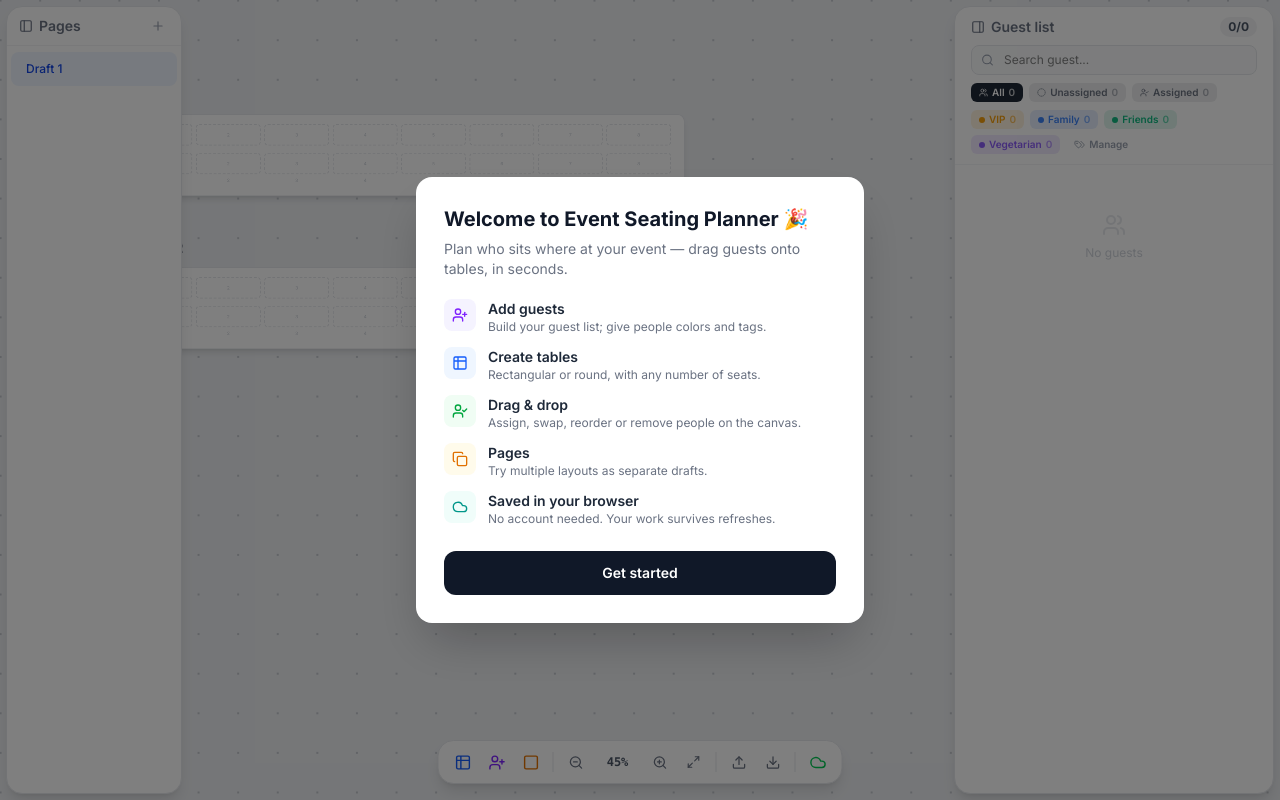
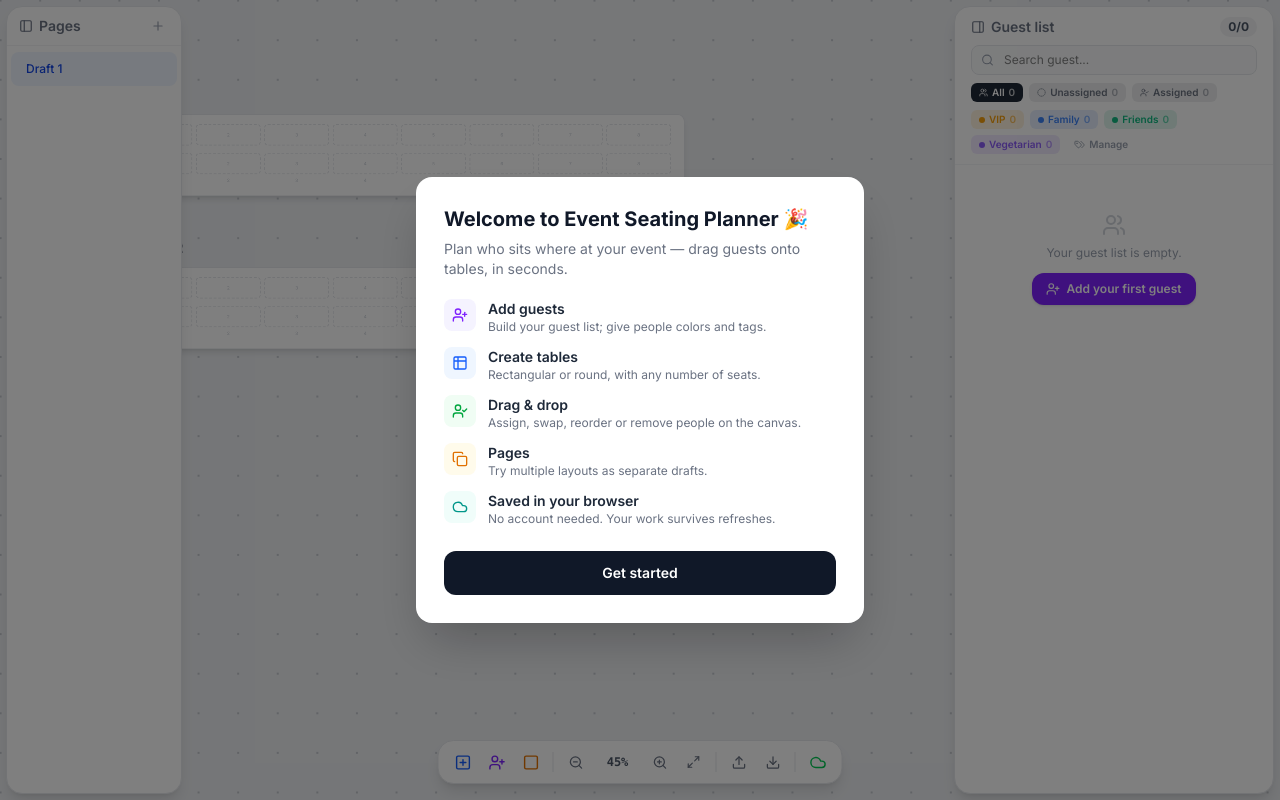
Before and after one commit to nazariodili/Tables-management, a React (Vite) app: page / in a window 1280 px wide. Built offline with nearby package versions, Linux system fonts and the light colour scheme.

Commit message:
ux: clearer add-table icon + empty guest list CTA
- Add-table button uses SquarePlus (was Table2, looked spreadsheet-like)
- Empty guest list shows an "Add your first guest" call-to-action

Co-Authored-By: Claude Opus 4.8 <noreply@anthropic.com>

```diff
--- a/src/app/App.tsx
+++ b/src/app/App.tsx
@@ -1,5 +1,5 @@
 import React, { useState, useEffect, useRef, useMemo, useCallback, DragEvent, ReactNode, MouseEvent as RMouseEvent } from "react";
-import { Plus, Trash2, X, Pencil, Check, Search, Users, UserCheck, CircleDashed, GripVertical, ZoomIn, ZoomOut, Maximize2, ChevronLeft, ChevronRight, Copy, Sparkles, Mail, Wine, Leaf, ArrowUpDown, ArrowLeftRight, Square, UserPlus, Table2, Cloud, CloudOff, AArrowDown, AArrowUp, PanelLeft, PanelRight, Circle, RectangleHorizontal, Download, Upload, Tags as TagsIcon } from "lucide-react";
+import { Plus, Trash2, X, Pencil, Check, Search, Users, UserCheck, CircleDashed, GripVertical, ZoomIn, ZoomOut, Maximize2, ChevronLeft, ChevronRight, Copy, Sparkles, Mail, Wine, Leaf, ArrowUpDown, ArrowLeftRight, Square, UserPlus, Table2, Cloud, CloudOff, AArrowDown, AArrowUp, PanelLeft, PanelRight, Circle, RectangleHorizontal, Download, Upload, Tags as TagsIcon, SquarePlus } from "lucide-react";
 
 // ─── Types ────────────────────────────────────────────────────────────────────
 
@@ -1911,7 +1911,7 @@ export default function App() {
                 <button onClick={() => setTableMenuOpen(v => !v)} title="Add table"
                   className={["w-8 h-8 flex items-center justify-center rounded-lg transition-colors",
                     tableMenuOpen ? "bg-blue-100 text-blue-700" : "text-blue-600 hover:bg-blue-50"].join(" ")}>
-                  <Table2 size={17} />
+                  <SquarePlus size={17} />
                 </button>
                 {tableMenuOpen && (
                   <>
@@ -2101,9 +2101,19 @@ export default function App() {
           {/* Person list */}
           {sidebarOpen && <div className="flex-1 overflow-y-auto">
             {filteredPeople.length === 0 ? (
-              <div className="flex flex-col items-center justify-center py-12 text-gray-300 text-xs text-center px-4 select-none">
-                <Users size={24} className="mb-2 opacity-50" />
-                <p>{search ? "Nessun risultato" : "No guests"}</p>
+              <div className="flex flex-col items-center justify-center py-12 text-center px-4 select-none">
+                <Users size={24} className="mb-2 text-gray-300" />
+                {Object.keys(people).length === 0 ? (
+                  <>
+                    <p className="text-xs text-gray-400 mb-3">Your guest list is empty.</p>
+                    <button onClick={() => setAddPersonOpen(true)}
+                      className="inline-flex items-center gap-1.5 px-3.5 py-2 rounded-xl bg-violet-600 text-white text-xs font-semibold hover:bg-violet-700 transition-colors shadow-sm">
+                      <UserPlus size={14} /> Add your first guest
+                    </button>
+                  </>
+                ) : (
+                  <p className="text-xs text-gray-300">{search ? "No matches" : "No guests"}</p>
+                )}
               </div>
             ) : (
               <div className="py-1">
```
